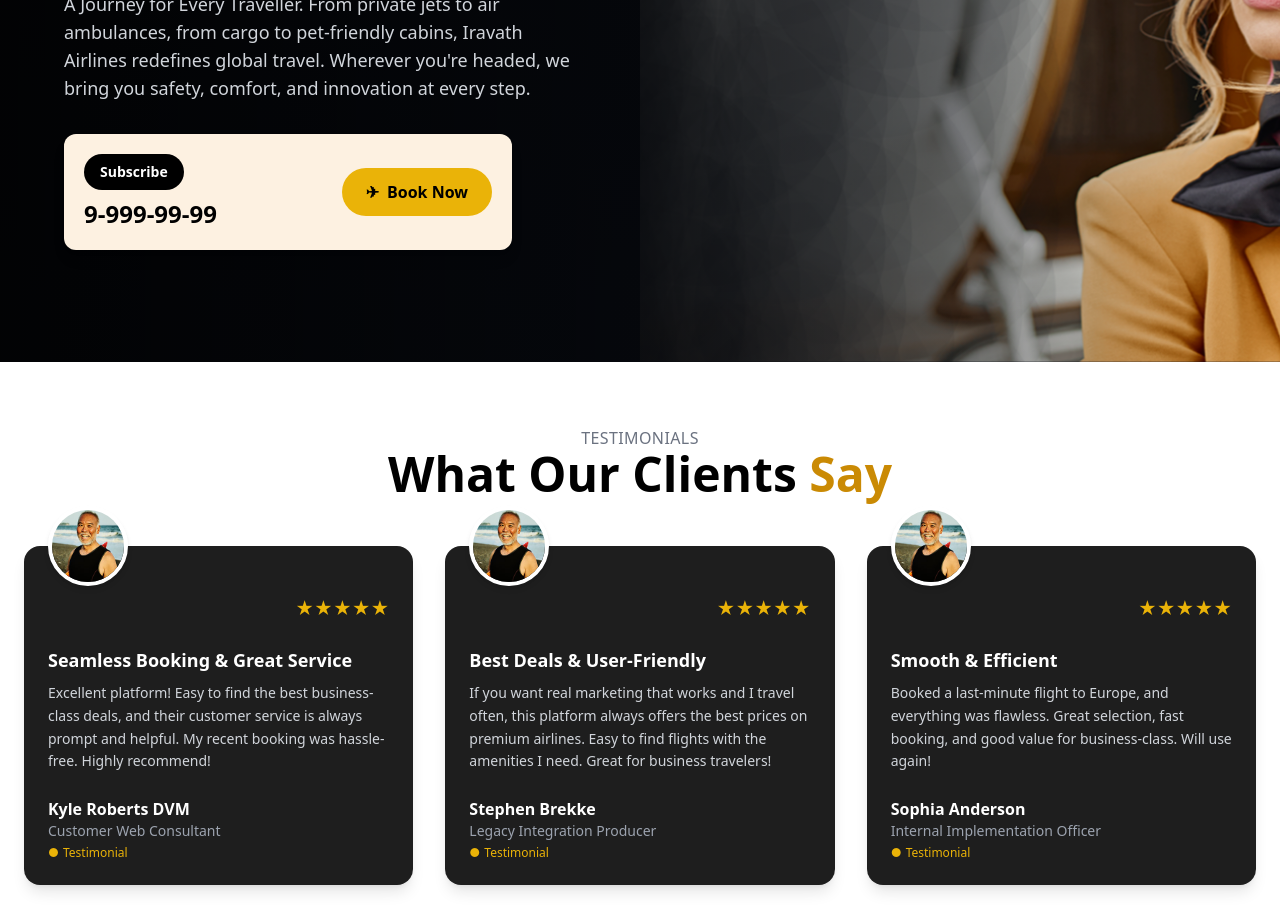
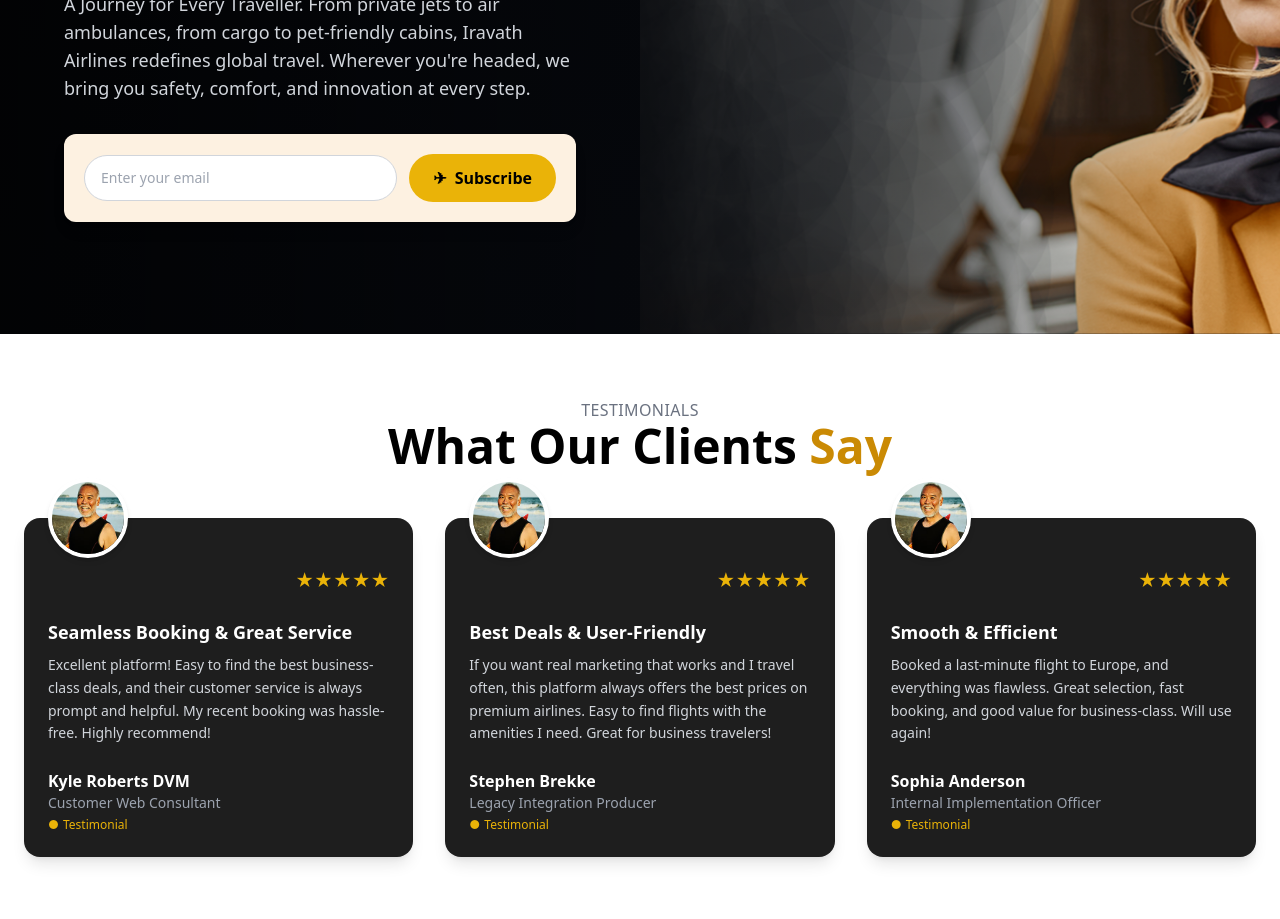
Before and after one commit to Xiorent-Technologies/iravath, a Next.js app: page / in a window 1280 px wide. Shown: the part 2680-3599 px from the top of the page. Built offline with nearby package versions, Linux system fonts and the light colour scheme.

Commit message:
final changes

```diff
--- a/src/components/sections/CTASection.tsx
+++ b/src/components/sections/CTASection.tsx
@@ -33,7 +33,7 @@ export default function CTASection() {
       <div className="relative z-10 max-w-7xl mx-auto grid grid-cols-1 lg:grid-cols-2">
         {/* LEFT CONTENT */}
         <motion.div
-          className="flex flex-col justify-center px-6 sm:px-10 lg:px-16 py-16 lg:py-28"
+          className="flex flex-col justify-center px-4 sm:px-6 lg:px-16 py-12 sm:py-16 lg:py-28"
           initial={{ x: -40, opacity: 0 }}
           whileInView={{ x: 0, opacity: 1 }}
           transition={{ duration: 0.7 }}
@@ -66,33 +66,32 @@ export default function CTASection() {
 
           {/* CTA BOX */}
           <motion.div
-            className="bg-[#FDF1E1] text-black rounded-xl shadow-lg px-5 py-5 w-full sm:w-auto max-w-full sm:max-w-md flex flex-col sm:flex-row items-start sm:items-center justify-between gap-4"
+            className="bg-[#FDF1E1] text-black rounded-xl shadow-lg px-4 py-4 sm:px-5 sm:py-5 w-full max-w-full sm:max-w-lg"
             initial={{ y: 24, opacity: 0 }}
             whileInView={{ y: 0, opacity: 1 }}
             transition={{ duration: 0.6, delay: 0.35 }}
           >
-            {/* Left side: Subscribe button + Number below */}
-            <div className="flex-1 min-w-0 flex flex-col items-start">
+            {/* Subscribe section with input field and button */}
+            <div className="flex flex-col sm:flex-row items-stretch sm:items-center gap-3 w-full">
+              <motion.input
+                type="email"
+                placeholder="Enter your email"
+                className="flex-1 px-4 py-3 rounded-full border border-gray-300 focus:outline-none focus:ring-2 focus:ring-yellow-500 focus:border-transparent text-sm w-full"
+                initial={{ opacity: 0, x: -20 }}
+                whileInView={{ opacity: 1, x: 0 }}
+                transition={{ duration: 0.5, delay: 0.4 }}
+              />
               <motion.button
-                className="bg-black text-white hover:bg-gray-800 font-semibold py-2 px-4 rounded-full text-sm transition"
+                className="bg-yellow-500 hover:bg-yellow-600 text-black font-semibold py-3 px-6 rounded-full flex items-center justify-center transition w-full sm:w-auto"
                 whileHover={{ scale: 1.04 }}
                 whileTap={{ scale: 0.96 }}
+                initial={{ opacity: 0, x: 20 }}
+                whileInView={{ opacity: 1, x: 0 }}
+                transition={{ duration: 0.5, delay: 0.5 }}
               >
-                Subscribe
+                <span className="mr-2">✈</span> Subscribe
               </motion.button>
-              <p className="text-xl sm:text-2xl font-bold leading-tight mt-2">
-                9-999-99-99
-              </p>
             </div>
-
-            {/* Right side: Book Now button */}
-            <motion.button
-              className="bg-yellow-500 hover:bg-yellow-600 text-black font-semibold py-3 px-6 rounded-full w-full sm:w-auto flex items-center justify-center transition"
-              whileHover={{ scale: 1.04 }}
-              whileTap={{ scale: 0.96 }}
-            >
-              <span className="mr-2">✈</span> Book Now
-            </motion.button>
           </motion.div>
         </motion.div>
 
```
